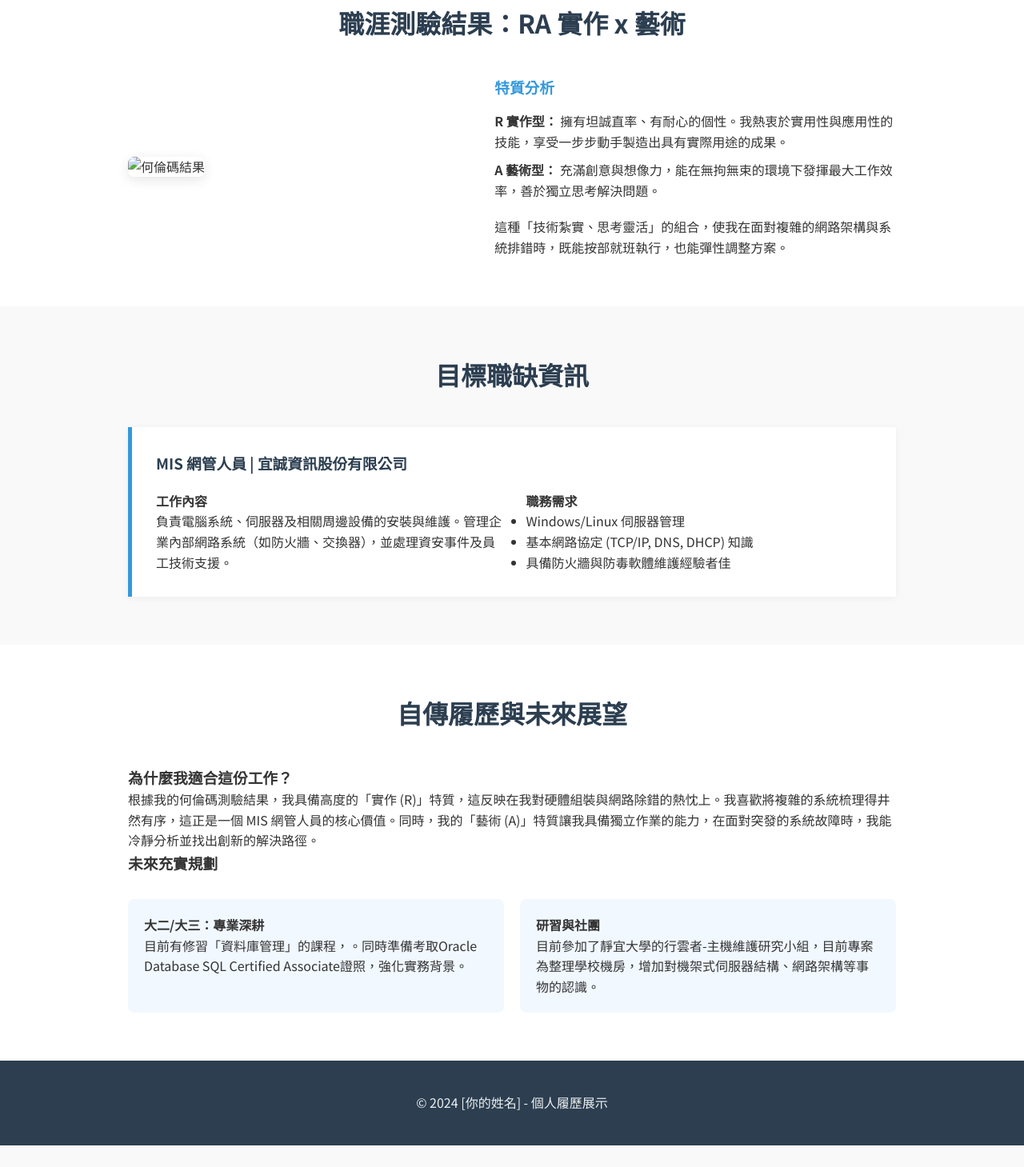
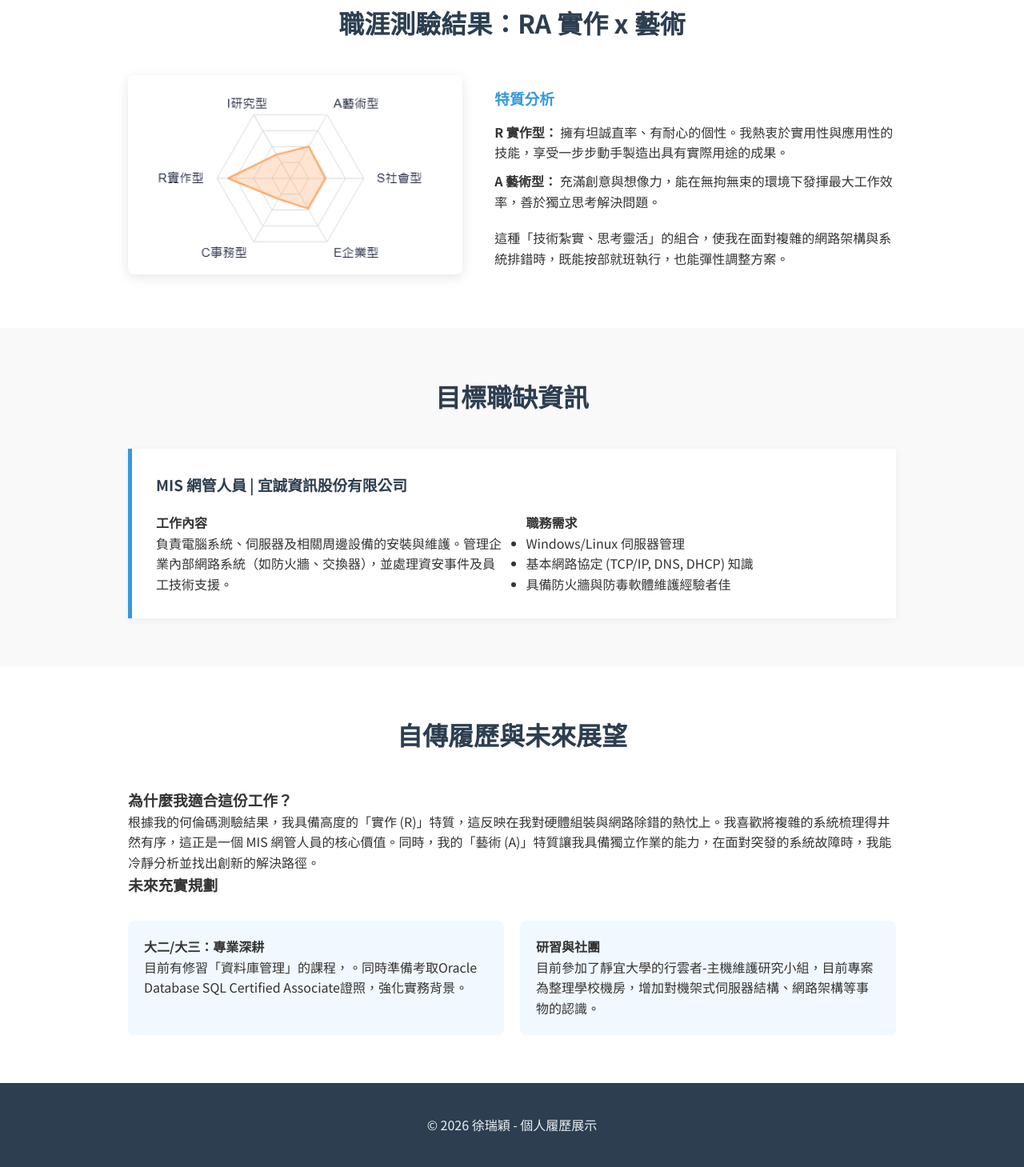
Before and after one commit to sakura-0405/MIS_HW, a plain HTML site: page index.html in a window 1280 px wide. Shown: the part 558-2017 px from the top of the page at 80% size. Before the commit the page ends 1990 px from the top, so only its background shows below. Drawn offline with Linux system fonts and the light colour scheme.

Commit message:
Add files via upload

```diff
--- a/index.html
+++ b/index.html
@@ -40,7 +40,7 @@
             <h2 class="section-title">職涯測驗結果：RA 實作 x 藝術</h2>
             <div class="holland-grid">
                 <div class="holland-image">
-                    <img src="圖片.png" alt="何倫碼結果">
+                    <img src="HLM.png" alt="何倫碼結果">
                 </div>
                 <div class="holland-info">
                     <h3>特質分析</h3>
@@ -104,7 +104,7 @@
     </section>
 
     <footer>
-        <p>© 2024 [你的姓名] - 個人履歷展示</p>
+        <p>© 2026 徐瑞穎 - 個人履歷展示</p>
     </footer>
 
 </body>
```
Also changed, not shown: HLM.png (added).
